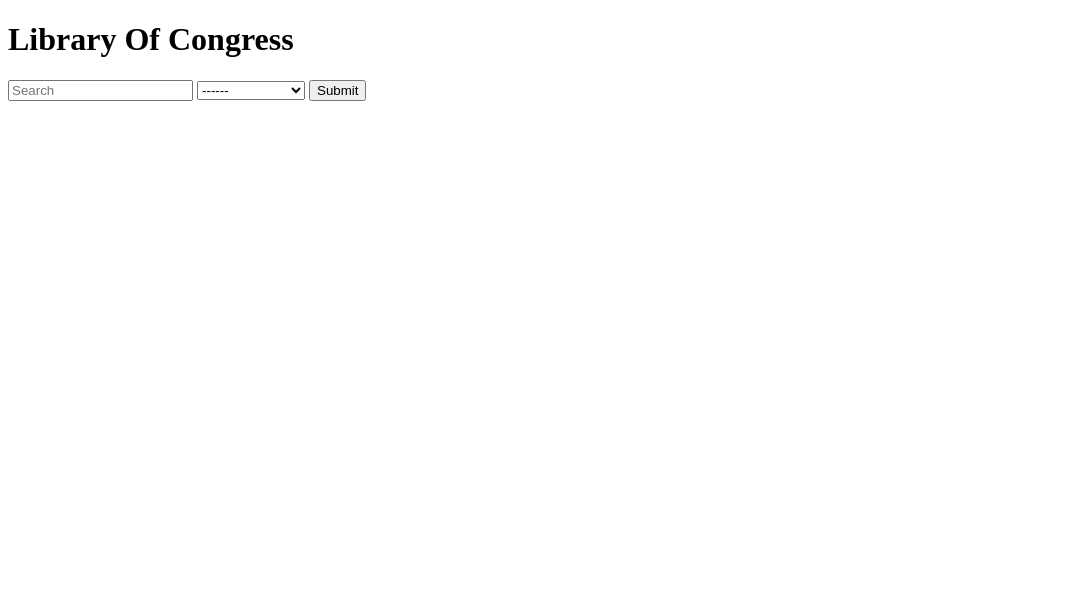
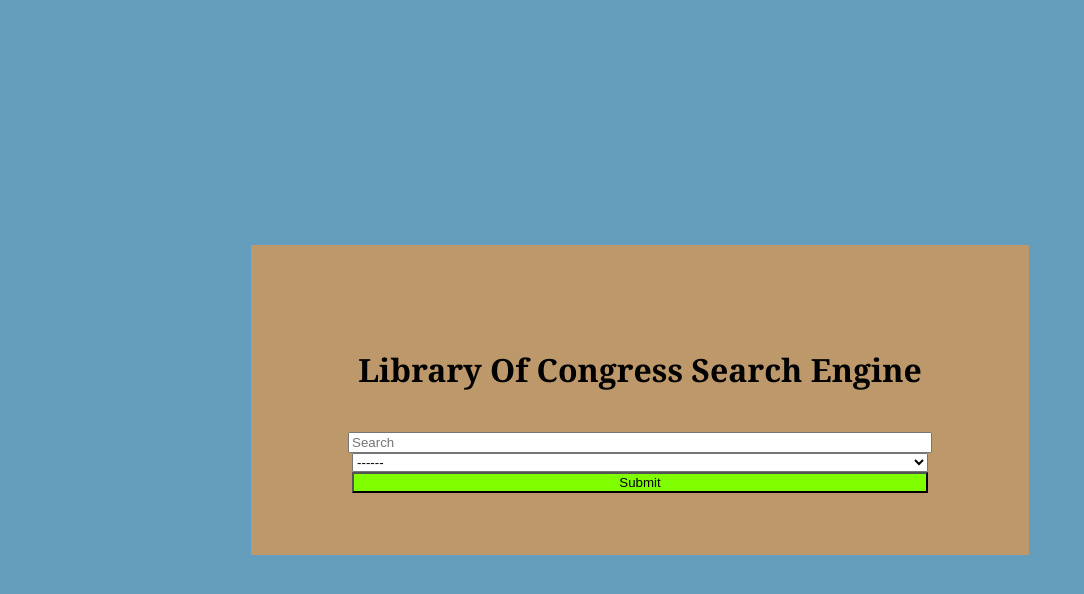
Before and after one commit to heatedtowel/loc-search, a plain HTML site: page index.html in a window 1280 px wide. Shown: the whole page, without its empty margins (0-1084 px from the left). Drawn offline with Linux system fonts and the light colour scheme; files that its build step writes are made by us from their sources; files whose address does not match are found by name.

Commit message:
Fortmatting and styling main HTML

```diff
--- a/index.html
+++ b/index.html
@@ -11,10 +11,13 @@
 
 <body>
 
+
+
+    <center>
+        <div id="search-box">
             <Header>
-        <H1>Library Of Congress</H1>
+                <H1>Library Of Congress Search Engine</H1>
             </Header>
-    <div id="search-box">
             <input id='search' type="text" placeholder="Search">
             <select id="choices">
             <option value=''>------</option>
@@ -30,6 +33,8 @@
         </select>
             <button id='btn' type="submit">Submit</button>
         </div>
+    </center>
 </body>
 <script src="./assets/js/script.js"></script>
+
 </html>
--- a/main.css
+++ b/main.css
@@ -0,0 +1,36 @@
+body {
+    background-color: #659dbd;
+}
+
+header {
+    padding: 20px;
+    font-family: Cambria, Cochin, Georgia, Times, 'Times New Roman', serif;
+    color: black;
+    text-align: center;
+}
+
+#search-box {
+    display: flex;
+    flex-direction: column;
+    align-content: space-between;
+    background-color: #bc986a;
+    padding: 5px;
+    height: 300px;
+    width: 60%;
+    justify-content: center;
+    align-items: center;
+    position: absolute;
+    top: 50%;
+    left: 50%;
+    transform: translate(-50%, -50%);
+}
+
+#search,
+#choices,
+#btn {
+    width: 75%;
+}
+
+#btn {
+    background-color: chartreuse;
+}
```
Lines whose indentation alone changed are shown as unchanged.
